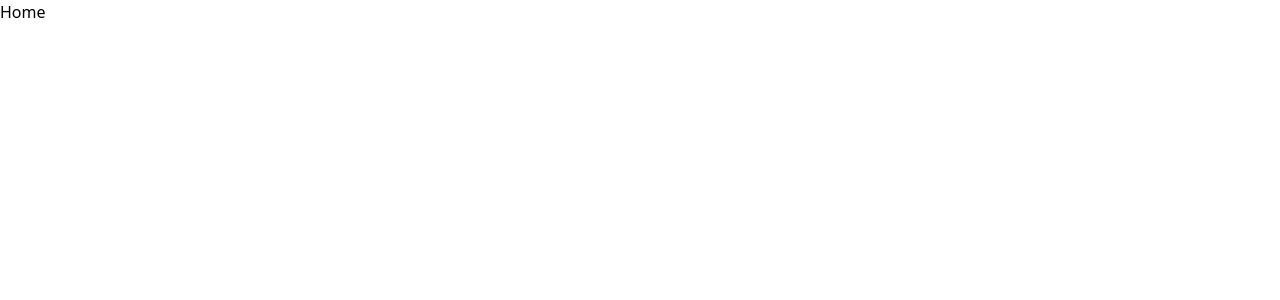
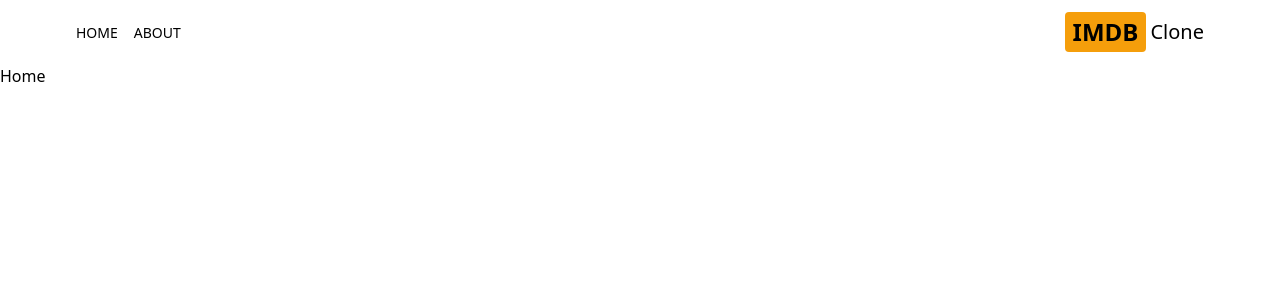
Before and after one commit to Waqas12344/imdb-clone-nextjs, a Next.js app: page / in a window 1280 px wide. Shown: the top 300 px of the page. Built offline with nearby package versions, Linux system fonts and the light colour scheme.

Commit message:
add header section

```diff
--- a/src/app/layout.js
+++ b/src/app/layout.js
@@ -1,5 +1,6 @@
 import { Geist, Geist_Mono } from "next/font/google";
 import "./globals.css";
+import Header from "@/components/Header";
 
 const geistSans = Geist({
   variable: "--font-geist-sans",
@@ -12,7 +13,7 @@
 });
 
 export const metadata = {
-  title: "Create Next App",
+  title: "IMDB Movie Clone",
   description: "Generated by create next app",
 };
 
@@ -22,6 +23,7 @@
       <body
         className={`${geistSans.variable} ${geistMono.variable} antialiased`}
       >
+        <Header/>
         {children}
       </body>
     </html>
--- /dev/null
+++ b/src/components/Header.jsx
@@ -0,0 +1,20 @@
+import Link from "next/link";
+import MenuItem from "./MenuItem";
+import {AiFillHome} from "react-icons/ai"
+import {BsFillInfoCircleFill} from 'react-icons/bs'
+
+
+ export default function Header(){
+    return (
+        <div className="flex justify-between items-center p-3 max-w-6xl mx-auto">
+            <div className="flex gap-4">
+                <MenuItem  title="home" address="/" Icons={AiFillHome} />
+                <MenuItem  title="about" address="/about" Icons={BsFillInfoCircleFill} />
+            </div>
+            <Link href={"/"} className="flex gap-1 items-center ">
+                <span className="text-2xl font-bold bg-amber-500 py-1 px-2 rounded">IMDB</span>
+                <span className="text-xl hidden sm:inline ">Clone</span>
+            </Link>
+        </div>
+    )
+ }
--- /dev/null
+++ b/src/components/MenuItem.jsx
@@ -0,0 +1,11 @@
+import Link from 'next/link'
+
+
+export default function MenuItem({title,address,Icons}){
+  return (
+    <Link href={address} className='hover:bg-amber-500'>
+        <Icons className="text-2xl sm:hidden " />
+        <p className='uppercase hidden sm:inline text-sm'> {title}</p>
+    </Link>
+  )
+}
```
Also changed, not shown: package.json (+5 -4 lines), src/app/page.js (+6 -6 lines), 1 other file (tests, documents, lock files or other folders).
